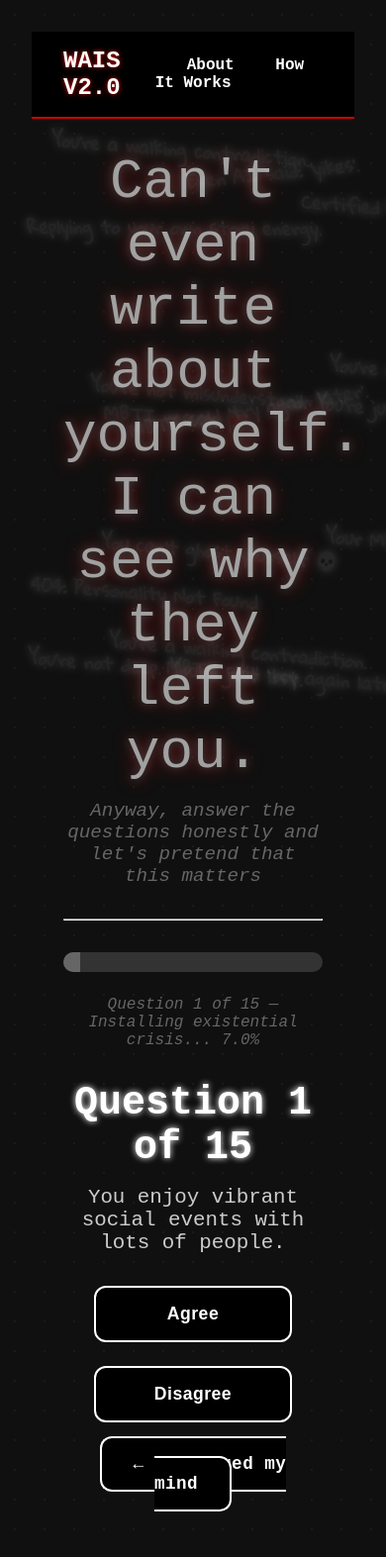
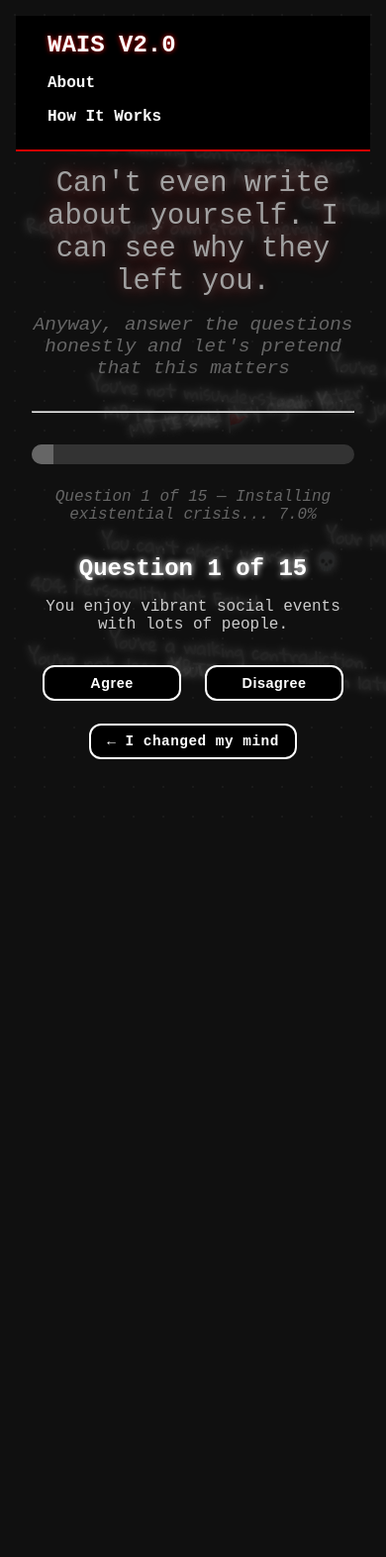
Before and after one commit to RonyCCE445/Why_Are_You_Single_2.0, a Flask app: page /quiz in a window 390 px wide. Shown: the whole page at 99% size. After the commit the page ends 767 px from the top, so only its background shows below. Run offline with Flask 3, Linux system fonts and the light colour scheme; parts of the project's set-up code (start-up, migrations or seed data) failed here and were passed over.

Commit message:
responsive

```diff
--- a/static/css/style.css
+++ b/static/css/style.css
@@ -117,8 +117,6 @@ main {
     letter-spacing: 0.5px;
 }
 
-
-
 .option-btn:hover {
     background-color: #ffffff;
     color: #000000;
@@ -126,9 +124,6 @@ main {
     box-shadow: 0 0 20px #d50000;
     border-color: #d50000;
 }
-
-
-
 
 /* Generic Buttons */
 button, input[type="submit"] {
@@ -150,8 +145,6 @@ button:hover {
     border-color: #d50000;
     box-shadow: 0 0 10px #d50000;
 }
-
-
 
 /* Inputs */
 textarea,
@@ -213,7 +206,6 @@ h1, h2, h3 {
     font-weight: bold;
 }
 
-/* Doodle float effect */
 @keyframes floatDoodle {
     0% { transform: translateY(0) rotate(-10deg); }
     100% { transform: translateY(-10px) rotate(5deg); }
@@ -295,9 +287,11 @@ a:hover {
     transform: scale(1.02);
     box-shadow: 0 0 15px #ffffff;
 }
-#toxic-title{
+
+#toxic-title {
     color: #d50000;
 }
+
 .social-links {
     display: flex;
     justify-content: center;
@@ -330,3 +324,90 @@ a:hover {
     height: 20px;
     width: 20px;
 }
+
+/* ✅ Responsive Fixes */
+@media (max-width: 768px) {
+    body {
+        padding: 1rem;
+    }
+
+    .title, .neon-flicker {
+        font-size: 2.2rem;
+    }
+
+    .quiz-question {
+        font-size: 1.8rem;
+    }
+
+    .quiz-text {
+        font-size: 1.1rem;
+    }
+
+    .option-btn,
+    button,
+    input[type="submit"] {
+        font-size: 0.95rem;
+        padding: 0.6rem 1.2rem;
+        min-width: 140px;
+    }
+
+    .navbar {
+        flex-direction: column;
+        align-items: flex-start;
+    }
+
+    .nav-links {
+        display: flex;
+        flex-direction: column;
+        width: 100%;
+        margin-top: 0.5rem;
+    }
+
+    .nav-links a {
+        margin: 0.5rem 0;
+    }
+
+    main {
+        padding: 1rem;
+    }
+
+    .toxic-tip-box {
+        font-size: 1rem;
+        padding: 0.75rem;
+    }
+
+    .social-btn {
+        padding: 0.5rem 0.8rem;
+        font-size: 0.9rem;
+    }
+}
+
+@media (max-width: 480px) {
+    .title, .neon-flicker {
+        font-size: 1.8rem;
+    }
+
+    .quiz-question {
+        font-size: 1.5rem;
+    }
+
+    .quiz-text {
+        font-size: 1rem;
+    }
+
+    .option-btn,
+    button,
+    input[type="submit"] {
+        font-size: 0.9rem;
+        padding: 0.5rem 1rem;
+    }
+
+    .social-links {
+        gap: 1rem;
+    }
+
+    .social-btn {
+        font-size: 0.85rem;
+        gap: 0.4rem;
+    }
+}
```
Lines whose indentation alone changed are shown as unchanged.
